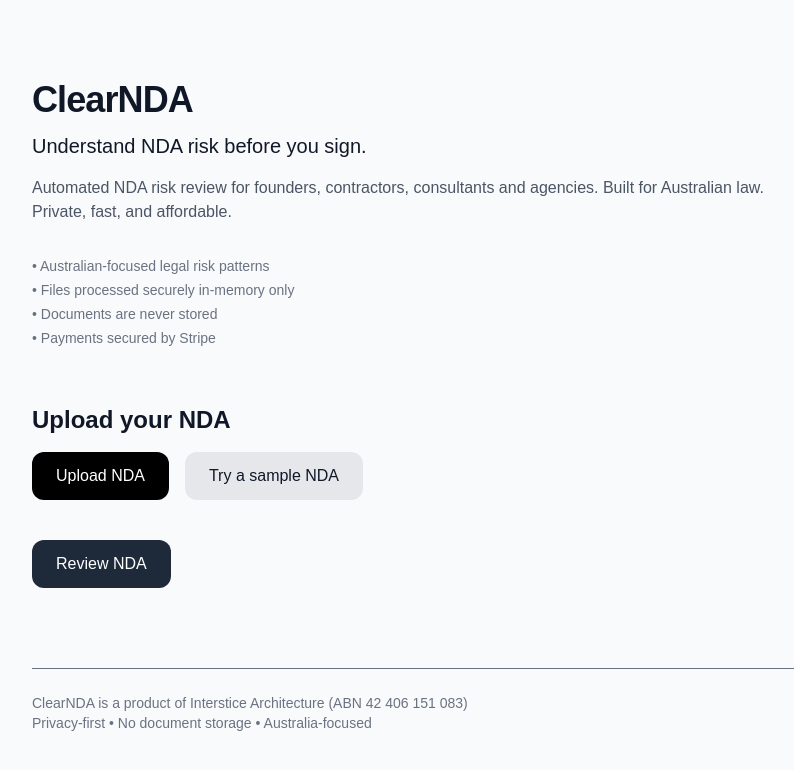
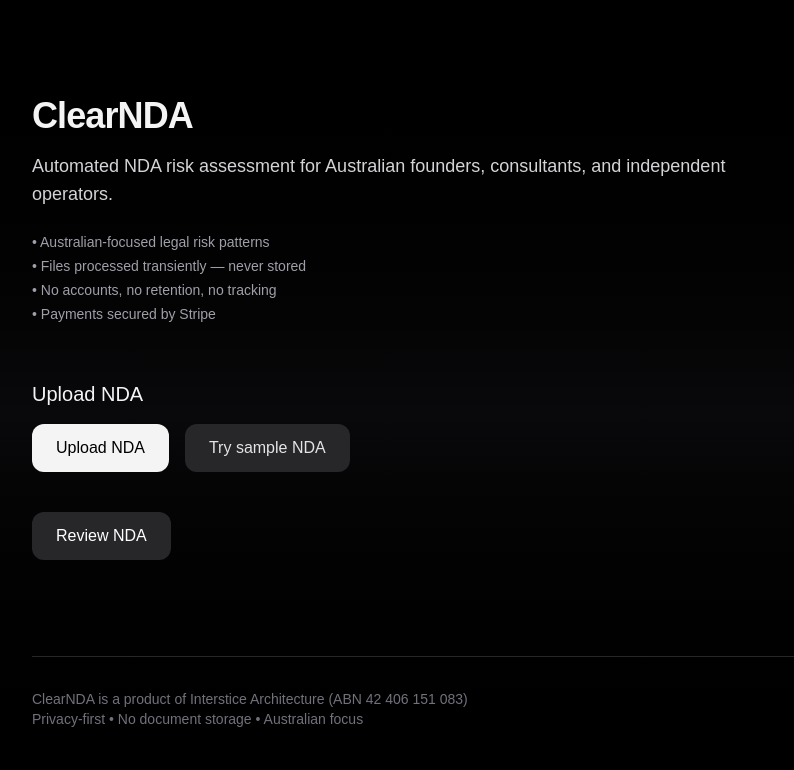
Before and after one commit to d3t0x-code/ClearNDA, a Next.js app: page / in a window 1280 px wide. Shown: the top 770 px of the page, without its empty margins (120-914 px from the left). Built offline with nearby package versions, Linux system fonts and the light colour scheme.

Commit message:
Polish ClearNDA UI to Interstice dark theme with trust-focused copy

```diff
--- a/app/page.tsx
+++ b/app/page.tsx
@@ -65,7 +65,7 @@
       name: 'Restraint / Non-Compete',
       risk: 'HIGH',
       explanation:
-        'The agreement appears to include restraint-style obligations, which may be unenforceable in Australia but still costly to dispute.'
+        'The agreement appears to include restraint-style obligations, which may be unenforceable in Australia but can still be costly to dispute.'
     });
   }
 
@@ -116,9 +116,7 @@
 ========================= */
 
 async function extractTextFromFile(file: File): Promise<string> {
-  if (file.type === 'text/plain') {
-    return await file.text();
-  }
+  if (file.type === 'text/plain') return await file.text();
 
   if (
     file.type ===
@@ -136,12 +134,7 @@
   if (file.type === 'application/pdf') {
     const formData = new FormData();
     formData.append('file', file);
-
-    const res = await fetch('/api/parse-pdf', {
-      method: 'POST',
-      body: formData
-    });
-
+    const res = await fetch('/api/parse-pdf', { method: 'POST', body: formData });
     const data = await res.json();
     return data.text || '';
   }
@@ -229,13 +222,13 @@
   const downloadPDF = () => {
     if (!result) return;
     const doc = new jsPDF();
-    doc.text('ClearNDA – NDA Risk Report', 10, 10);
-    doc.text(`Overall Risk: ${result.overallRisk}`, 10, 20);
+    doc.text('ClearNDA — NDA Risk Report', 10, 12);
+    doc.text(`Overall Risk: ${result.overallRisk}`, 10, 22);
     result.clauses.forEach((c, i) => {
       doc.text(
         `${c.name} (${c.risk}): ${c.explanation}`,
         10,
-        32 + i * 12
+        36 + i * 14
       );
     });
     doc.save('clearnda-report.pdf');
@@ -248,29 +241,29 @@
   };
 
   return (
-    <main className="min-h-screen bg-gray-50 text-gray-900">
-      <section className="max-w-5xl mx-auto px-6 py-20">
+    <main className="min-h-screen bg-gradient-to-b from-black via-zinc-950 to-black text-zinc-100">
+      <section className="max-w-5xl mx-auto px-6 py-24">
 
         {/* HERO */}
-        <h1 className="text-4xl font-bold mb-3 tracking-tight">ClearNDA</h1>
-        <p className="text-xl mb-4 max-w-3xl">
-          Understand NDA risk before you sign.
-        </p>
-        <p className="text-gray-600 max-w-3xl mb-8">
-          Automated NDA risk review for founders, contractors, consultants and agencies.
-          Built for Australian law. Private, fast, and affordable.
+        <h1 className="text-4xl font-semibold tracking-tight mb-4">
+          ClearNDA
+        </h1>
+
+        <p className="text-lg text-zinc-300 max-w-3xl mb-6">
+          Automated NDA risk assessment for Australian founders, consultants,
+          and independent operators.
         </p>
 
-        <div className="mb-14 text-sm text-gray-500 space-y-1">
+        <div className="text-sm text-zinc-400 space-y-1 mb-14">
           <p>• Australian-focused legal risk patterns</p>
-          <p>• Files processed securely in-memory only</p>
-          <p>• Documents are never stored</p>
+          <p>• Files processed transiently — never stored</p>
+          <p>• No accounts, no retention, no tracking</p>
           <p>• Payments secured by Stripe</p>
         </div>
 
         {/* UPLOAD */}
-        <section className="mb-20">
-          <h2 className="text-2xl font-semibold mb-4">Upload your NDA</h2>
+        <section className="mb-24">
+          <h2 className="text-xl font-medium mb-4">Upload NDA</h2>
 
           <form onSubmit={handleFileUpload} className="space-y-4">
             <input
@@ -289,7 +282,7 @@
               <button
                 type="button"
                 onClick={() => fileInputRef.current?.click()}
-                className="px-6 py-3 bg-black text-white rounded-xl hover:bg-gray-800"
+                className="px-6 py-3 bg-zinc-100 text-black rounded-xl hover:bg-white"
               >
                 Upload NDA
               </button>
@@ -297,14 +290,14 @@
               <button
                 type="button"
                 onClick={runDemo}
-                className="px-6 py-3 bg-gray-200 rounded-xl hover:bg-gray-300"
+                className="px-6 py-3 bg-zinc-800 text-zinc-200 rounded-xl hover:bg-zinc-700"
               >
-                Try a sample NDA
+                Try sample NDA
               </button>
             </div>
 
             {fileName && (
-              <p className="text-sm text-gray-600">
+              <p className="text-sm text-zinc-400">
                 Selected file: <strong>{fileName}</strong>
               </p>
             )}
@@ -312,7 +305,7 @@
             <div className="pt-6">
               <button
                 type="submit"
-                className="px-6 py-3 bg-gray-800 text-white rounded-xl hover:bg-gray-700"
+                className="px-6 py-3 bg-zinc-800 text-white rounded-xl hover:bg-zinc-700"
               >
                 Review NDA
               </button>
@@ -322,9 +315,9 @@
 
         {/* RESULTS */}
         {result && (
-          <section className="bg-white p-8 rounded-2xl shadow mb-20">
+          <section className="bg-zinc-950 border border-zinc-800 p-8 rounded-2xl mb-24">
 
-            <div className="mb-6 p-4 border border-yellow-300 bg-yellow-50 rounded-xl text-sm">
+            <div className="mb-6 p-4 border border-zinc-700 bg-zinc-900 rounded-xl text-sm text-zinc-300">
               Automated preliminary review only. Not legal advice.
             </div>
 
@@ -332,34 +325,34 @@
               <strong>Overall risk:</strong> {result.overallRisk}
             </p>
 
-            <p className="text-gray-700 mb-6">{result.summary}</p>
+            <p className="text-zinc-400 mb-6">{result.summary}</p>
 
             <button
               onClick={rerunAnalysis}
-              className="mb-8 px-4 py-2 bg-gray-100 rounded-xl text-sm"
+              className="mb-8 px-4 py-2 bg-zinc-800 rounded-xl text-sm"
             >
               Re-run analysis
             </button>
 
             {hasPaid && (
-              <div className="mb-8 p-4 bg-green-50 border border-green-200 rounded-xl text-sm">
-                ✅ Full report unlocked. You can download your PDF or escalate to a lawyer.
+              <div className="mb-8 p-4 bg-zinc-900 border border-zinc-700 rounded-xl text-sm text-zinc-300">
+                Full report unlocked.
               </div>
             )}
 
             {result.clauses.length > 0 && (
               <>
-                <h3 className="text-xl font-semibold mb-4">Clause breakdown</h3>
+                <h3 className="text-lg font-medium mb-4">Clause analysis</h3>
                 <ul className="space-y-4">
                   {result.clauses.map((clause, idx) => (
-                    <li key={idx} className="border p-4 rounded-xl">
-                      <p className="font-semibold mb-1">
+                    <li key={idx} className="border border-zinc-800 p-4 rounded-xl">
+                      <p className="font-medium mb-1">
                         {clause.name} — {clause.risk}
                       </p>
                       {hasPaid ? (
-                        <p className="text-sm text-gray-700">{clause.explanation}</p>
+                        <p className="text-sm text-zinc-300">{clause.explanation}</p>
                       ) : (
-                        <p className="text-sm text-gray-400 blur-sm select-none">
+                        <p className="text-sm text-zinc-600 blur-sm select-none">
                           {clause.explanation}
                         </p>
                       )}
@@ -373,7 +366,7 @@
               {!hasPaid && (
                 <button
                   onClick={startCheckout}
-                  className="px-6 py-3 bg-indigo-600 text-white rounded-xl"
+                  className="px-6 py-3 bg-white text-black rounded-xl"
                 >
                   Unlock full report — ${PRICE_AUD} AUD
                 </button>
@@ -383,9 +376,9 @@
                 <>
                   <button
                     onClick={downloadPDF}
-                    className="px-6 py-3 bg-gray-800 text-white rounded-xl"
+                    className="px-6 py-3 bg-zinc-100 text-black rounded-xl"
                   >
-                    Download PDF report
+                    Download PDF
                   </button>
 
                   {result.overallRisk === 'HIGH' && (
@@ -396,11 +389,11 @@
                           headers: { 'Content-Type': 'application/json' },
                           body: JSON.stringify(result)
                         });
-                        alert('Request sent. A lawyer may contact you.');
+                        alert('Request sent.');
                       }}
-                      className="px-6 py-3 bg-gray-100 rounded-xl"
+                      className="px-6 py-3 bg-zinc-800 rounded-xl"
                     >
-                      Escalate to a lawyer
+                      Escalate to lawyer
                     </button>
                   )}
                 </>
@@ -409,9 +402,9 @@
           </section>
         )}
 
-        <footer className="border-t pt-6 text-sm text-gray-500">
+        <footer className="border-t border-zinc-800 pt-8 text-sm text-zinc-500">
           <p>ClearNDA is a product of Interstice Architecture (ABN 42 406 151 083)</p>
-          <p>Privacy-first • No document storage • Australia-focused</p>
+          <p>Privacy-first • No document storage • Australian focus</p>
         </footer>
 
       </section>
```
